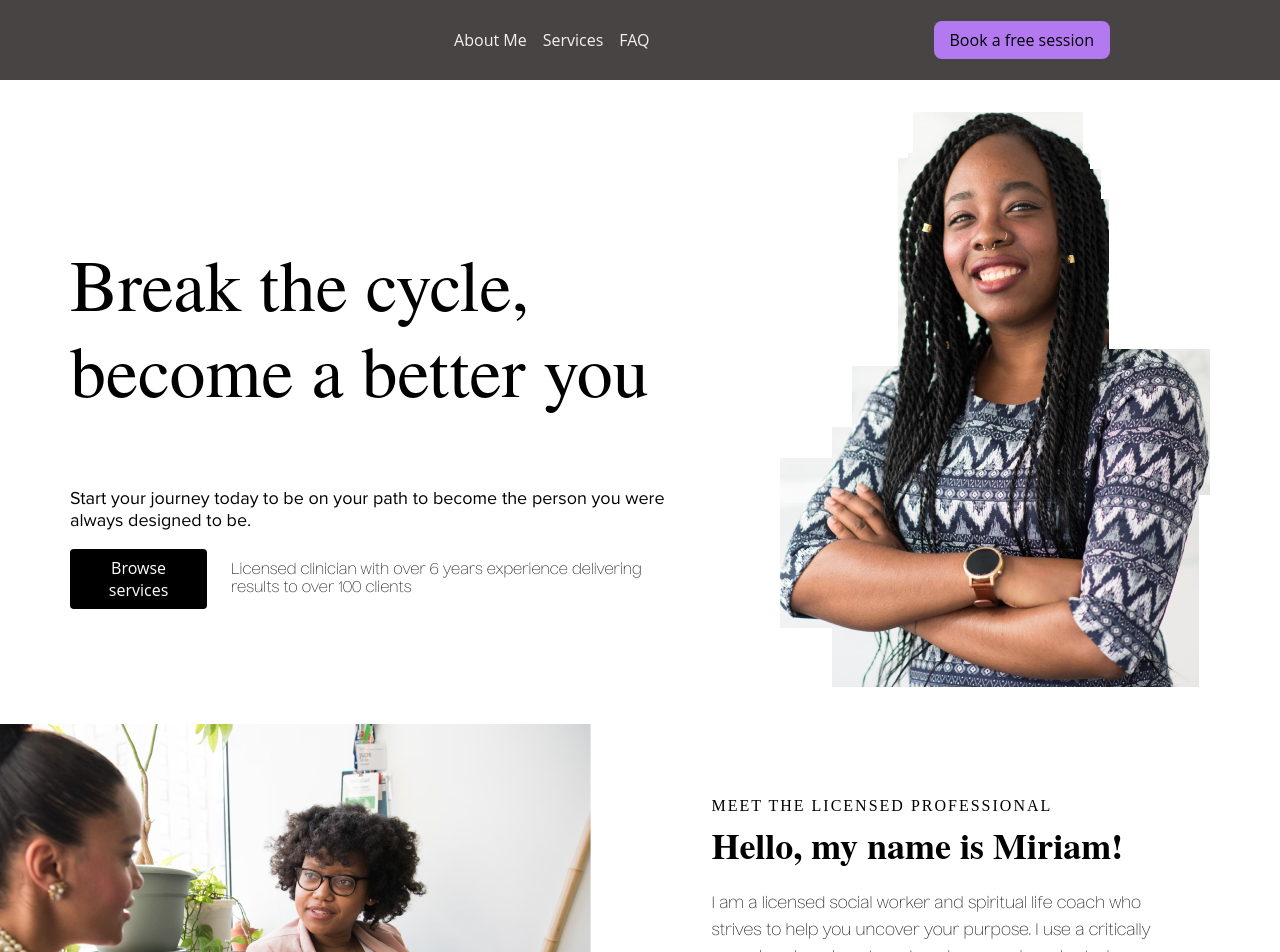
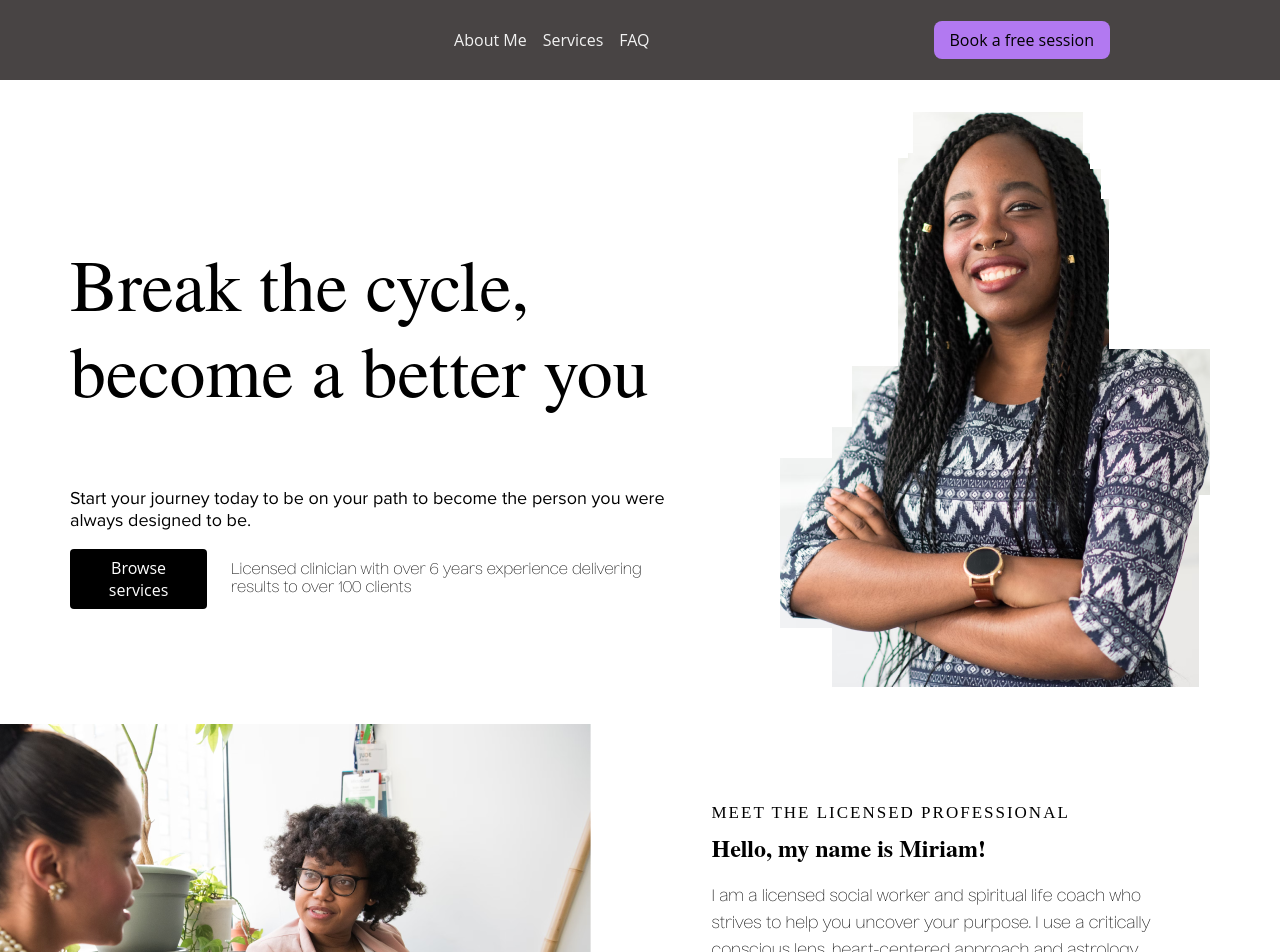
Before and after one commit to Adam-Thometz/Cosmic-Healing, a React (Create React App) app: page / in a window 1280 px wide. Shown: the top 952 px of the page. Built offline with nearby package versions, Linux system fonts and the light colour scheme; a web font is replaced by a local one.

Commit message:
updated components

```diff
--- a/src/_components/section-header/SectionHeader.css
+++ b/src/_components/section-header/SectionHeader.css
@@ -1,5 +1,13 @@
 .SectionHeader {
   font-family: 'Nimbus Roman';
-  font-size: 36px;
   margin: 16px 0;
 }
+
+.SectionHeader h2 {
+  font-size: 36px;
+  line-height: 54px;
+}
+
+.SectionHeader h3 {
+  font-size: 24px;
+}
--- a/src/_components/section-header/SectionHeader.js
+++ b/src/_components/section-header/SectionHeader.js
@@ -2,8 +2,13 @@ import React from 'react';
 
 import './SectionHeader.css';
 
-const SectionHeader = ({ text }) => (
-  <h2 className='SectionHeader'>{text}</h2>
-);
+const SectionHeader = ({ text, small = false }) => {
+
+  return small ? (
+    <h3 className="SectionHeader">{text}</h3>
+  ) : (
+    <h2 className="SectionHeader">{text}</h2>
+  )
+};
 
 export default SectionHeader;
--- a/src/_components/small-caption/SmallCaption.css
+++ b/src/_components/small-caption/SmallCaption.css
@@ -1,5 +1,5 @@
 .SmallCaption {
   font-family: 'IBM Plex Mono';
   letter-spacing: 2px;
-  font-size: 16px;
+  font-size: 17px;
 }
```
